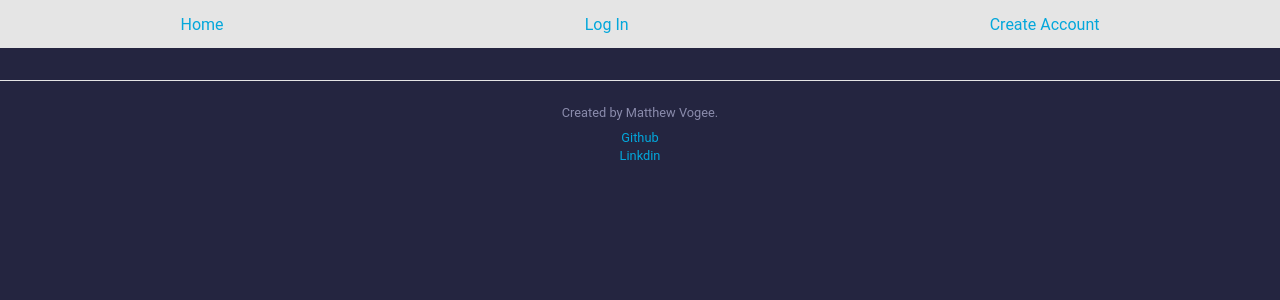
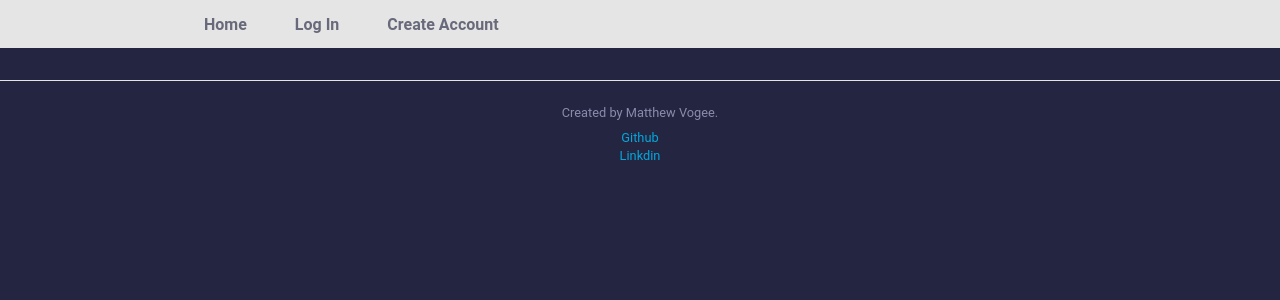
Before and after one commit to mvogee/budget_tool_2.0, a React (Create React App) app in the folder client/: page / in a window 1280 px wide. Shown: the top 300 px of the page. Built offline with nearby package versions, Linux system fonts and the light colour scheme; no server answers.

Commit message:
fixed bug user profile in nav wasn't showing up. nav now displays username as navigation item when user is logged in.

```diff
--- a/client/src/App.jsx
+++ b/client/src/App.jsx
@@ -17,20 +17,21 @@ import Footer from './components/Footer.jsx';
 
 import checkAuth from "./checkAuth.js";
 
-import {Routes, Route} from "react-router-dom"; // check if you even need this if its going to be in Nav.jsx
+import {Routes, Route} from "react-router-dom";
 
 function App() {
-    const [user, setUser] = useState(null); { /* server will always check req auth on requests. only used to determine display items */}
+    const [user, setUser] = useState(null);
 
     useEffect(() => {checkAuth(setUser)}, []);
 
-    function putNav() {
-        return (user ? <Nav userName={user.userName} setUser={setUser}/> : <GuestNav /> );
+    function putNav(username) {
+      console.log(username);
+        return (username ? <Nav userName={user.username} setUser={setUser}/> : <GuestNav /> );
     }
 
   return (
     <div className="App">
-    {putNav()}
+    {putNav(user ? user.username : null)}
 
       <Routes>
           <Route path="/overview" element={<Overview user={user} setUser={setUser} />} />
--- a/client/src/components/GuestNav.jsx
+++ b/client/src/components/GuestNav.jsx
@@ -4,9 +4,11 @@ import {Link} from "react-router-dom";
 function GuestNav(props) {
     return (
         <nav className="main-nav">
-            <Link id="landingPage" className="nav-item" to="/landingPage">Home</Link>
-            <Link id="login" className="nav-item" to="/login">Log In</Link>
-            <Link id="createAcc" className="nav-item" to="/createAcc">Create Account</Link>
+            <ul>
+                <li><Link id="landingPage" className="nav-item guestNav" to="/landingPage">Home</Link></li>
+                <li><Link id="login" className="nav-item guestNav" to="/login">Log In</Link></li>
+                <li><Link id="createAcc" className="nav-item guestNav" to="/createAcc">Create Account</Link></li>
+            </ul>
         </nav>
     );
 }
--- a/client/src/components/Nav.jsx
+++ b/client/src/components/Nav.jsx
@@ -36,10 +36,10 @@ function Nav(props) {
                     <Link id="budgets" className="nav-item authOnly" to="/budgets">Budgets</Link>
                 </li>
                 <li>
-                    <Link id="income" className="nav-item authOnly" to="/income">Your Income</Link>
+                    <Link id="income" className="nav-item authOnly" to="/income">Income</Link>
                 </li>
                 <li>
-                    <Link id="thisMonth" className="nav-item authOnly" to="/thisMonth">Tracker</Link>
+                    <Link id="thisMonth" className="nav-item authOnly" to="/thisMonth">Track</Link>
                 </li>
                 <li>
                     <Link id="profile" className="nav-item nav-secondary authOnly" to="/profile">{props.userName}</Link>
--- a/client/src/styles/nav.css
+++ b/client/src/styles/nav.css
@@ -54,15 +54,15 @@ nav ul li:hover {
         width: unset;
     }
 
-    .authOnly ul, .authOnly {
+    .authOnly ul, .guestNav ul, .guestNav, .authOnly {
         flex-direction: column;
         gap: 1rem;
     }
-    .authOnly ul {
+    .authOnly ul, .guestNav ul {
         margin-top: 1rem;
         align-items: center;
     }
-    .authOnly a {
+    .authOnly a, .guestNav a{
         margin-bottom: 1rem;
     }
 }
```
